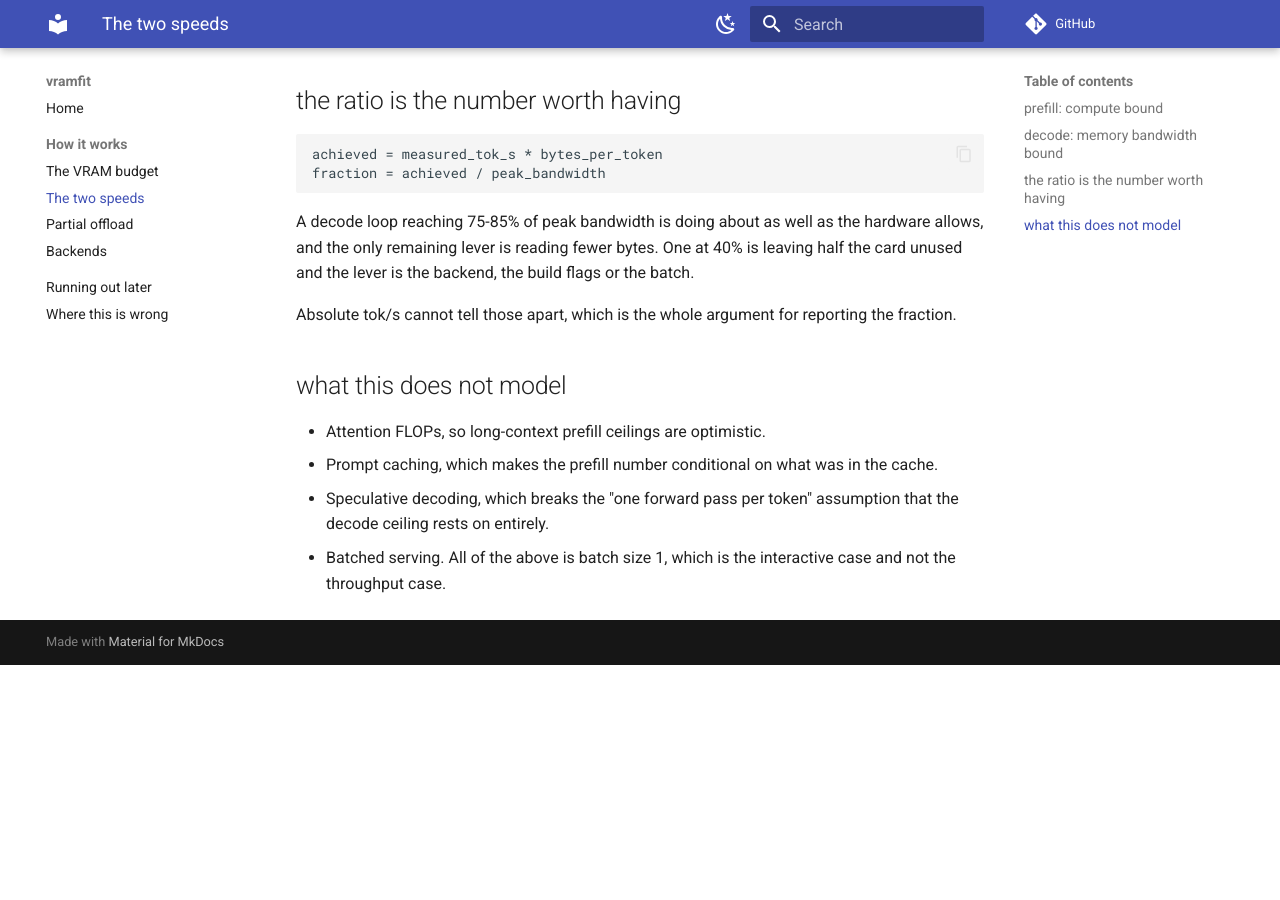
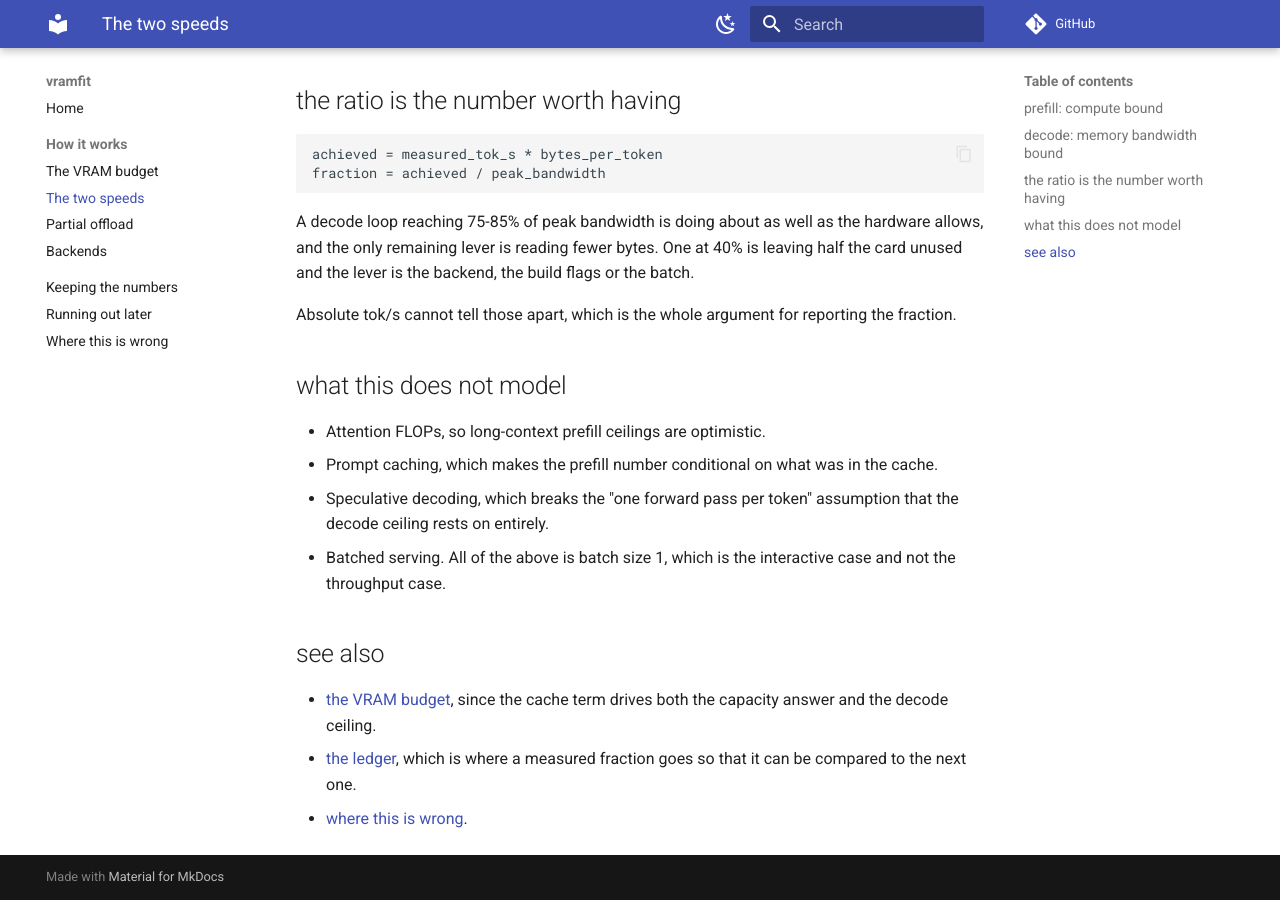
Before and after one commit to InstructorBixby/vramfit, an MkDocs documentation site: the page built from docs/speed.md, in a window 1280 px wide and 900 px high, scrolled down 926 px. Built offline with MkDocs 1.6.1 and Material for MkDocs 9.7.7, drawn with Linux system fonts in a browser that asks for light colours; comment, search, counter and statistics services are not loaded; before the commit the page ends 1591 px from its top, so only the background shows below that.

Commit message:
docs: the ledger page, and cross-links from the speed page

```diff
--- a/docs/speed.md
+++ b/docs/speed.md
@@ -57,3 +57,11 @@ reporting the fraction.
   assumption that the decode ceiling rests on entirely.
 - Batched serving. All of the above is batch size 1, which is the
   interactive case and not the throughput case.
+
+## see also
+
+- [the VRAM budget](budget.md), since the cache term drives both the
+  capacity answer and the decode ceiling.
+- [the ledger](ledger.md), which is where a measured fraction goes so
+  that it can be compared to the next one.
+- [where this is wrong](wrong.md).
--- a/mkdocs.yml
+++ b/mkdocs.yml
@@ -31,5 +31,6 @@ nav:
       - The two speeds: speed.md
       - Partial offload: offload.md
       - Backends: backends.md
+  - Keeping the numbers: ledger.md
   - Running out later: oom.md
   - Where this is wrong: wrong.md
```
Also changed, not shown: docs/ledger.md (added, +47 -0 lines).
